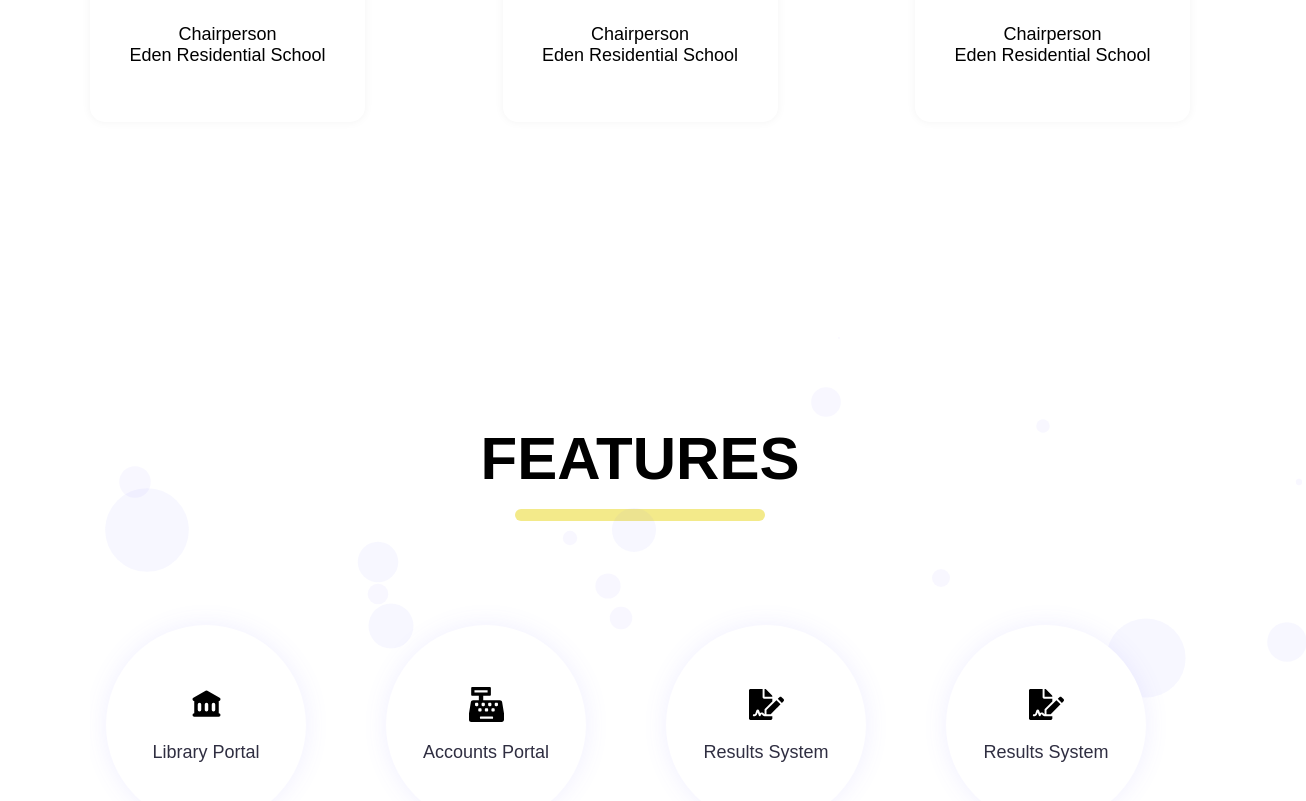
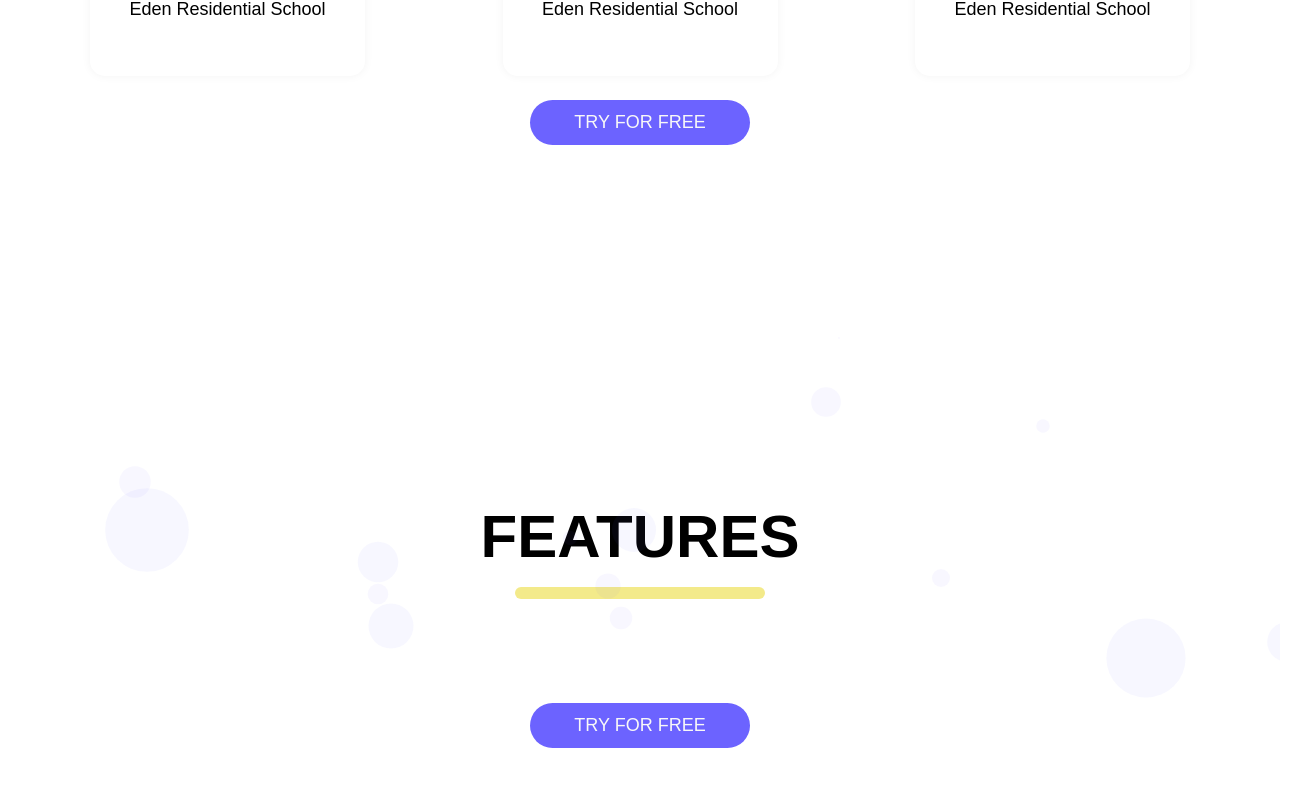
Before and after one commit to Imtiajrex/ezschool_website, a Next.js app: page / in a window 1280 px wide. Shown: the part 1252-2053 px from the top of the page, 1306 px wide, since content can reach past the window. Built offline with nearby package versions, Linux system fonts and the light colour scheme; a web font is replaced by a local one.

Commit message:
Finished Feature Section

```diff
--- a/components/Features.js
+++ b/components/Features.js
@@ -17,7 +17,7 @@ export default function Features() {
 			<div className="features">
 				<div className="title large">FEATURES</div>
 				<div className="underline" />
-				<Marquee speed={100} pauseOnClick pauseOnHover>
+				{/* <Marquee speed={100} pauseOnClick pauseOnHover gradientWidth={50}>
 					<Feature Icon={IoSchool} name="Students Portal" />
 					<Feature Icon={FaChalkboardTeacher} name="Teachers Portal" />
 					<Feature Icon={HiLibrary} name="Library Portal" />
@@ -28,7 +28,8 @@ export default function Features() {
 					<Feature Icon={IoNotifications} name="Notification System" />
 					<Feature Icon={MdWeb} name="Web Portal" />
 					<Feature Icon={FaUsers} name="User Portal" />
-				</Marquee>
+				</Marquee> */}
+				<button className="button">TRY FOR FREE</button>
 			</div>
 		</div>
 	);
@@ -43,6 +44,7 @@ function BG() {
 
 	return (
 		<div className="bg">
+			<div className="bg-container">
 				{[...Array(20).keys()].map((el) => (
 					<div
 						className="circle"
@@ -54,6 +56,7 @@ function BG() {
 						key={el}
 					/>
 				))}
+			</div>
 		</div>
 	);
 }
--- a/components/SocialProof.js
+++ b/components/SocialProof.js
@@ -41,6 +41,7 @@ export default function SocialProof() {
 					</div>
 				</div>
 			</div>
+			<button className="button">TRY FOR FREE</button>
 		</div>
 	);
 }
--- a/styles/features.scss
+++ b/styles/features.scss
@@ -7,6 +7,12 @@
 		position: absolute;
 		top: 0;
 		left: 0;
+		.bg-container {
+			width: 100%;
+			height: 100%;
+			position: relative;
+			overflow-x: hidden;
+		}
 		.circle {
 			position: absolute;
 			width: 90px;
@@ -54,4 +60,9 @@
 			color: $secondary;
 		}
 	}
+	.button {
+		margin: $gap 0;
+		font-size: $small;
+		width: 220px;
+	}
 }
--- a/styles/social-proof.scss
+++ b/styles/social-proof.scss
@@ -69,6 +69,11 @@
 			}
 		}
 	}
+	.button {
+		margin: $gap 0;
+		font-size: $small;
+		width: 220px;
+	}
 }
 
 .underline {
```
Lines whose indentation alone changed are shown as unchanged.
